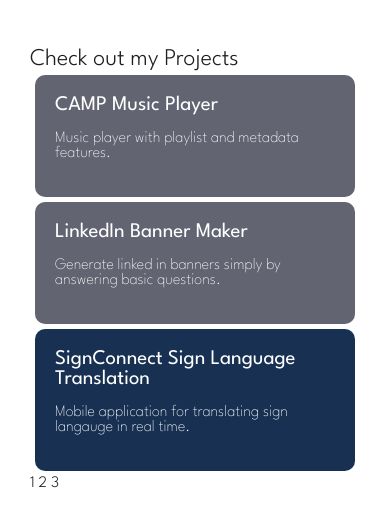
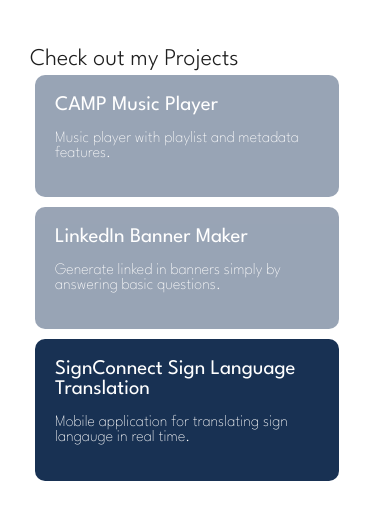
Before and after one commit to Safayy/portfolio, a React (Vite) app: page / in a window 390 px wide. Shown: the part 539-1054 px from the top of the page. Built offline with nearby package versions, Linux system fonts and the light colour scheme; grey boxes are pictures that could not be loaded.

Commit message:
Fix mobile preview

```diff
--- a/src/components/Preview.jsx
+++ b/src/components/Preview.jsx
@@ -34,20 +34,18 @@
         <>
         <div className='padding-30'>
             <h2>Check out my Projects</h2>
+            <div className="card-previews">
                 {preview_projects.map((project) =>
                     <div key={project.key} className={'card-preview ' + (project.key == index ? 'active_preview' : '') }>
                         <h3>{project.name}</h3>
                         <p>{project.short_description}</p>
-                    {/* <button className='button'>See More Details</button> */}
                     </div>
                 )}
-            <div className='slideshow_nav'>
-                1 2 3
             </div>
         </div>
         <div className='accent'>
             <video poster='image' key={index} preload='true' autoPlay muted> {/* Preview videos should be of dimension 795 x 1080 */}
-                <source src={'/'+preview_projects[index].video} type="video/mp4"/>
+                <source src={'/'+preview_projects[index].preview_video} type="video/mp4"/>
                 {/* <source src={'/linkedinbannermaker.mp4'} type="video/mp4"/> */}
                 {/* <source src="where the video is" type="video/mp4" />
                 <source src="where the video is" type="video/oog" /> */}
--- a/src/styles/Preview.css
+++ b/src/styles/Preview.css
@@ -11,28 +11,18 @@
     top: 0;
     overflow: hidden;
 }
-@media only screen and (max-width: 900px) {
-    .accent {
-        opacity: 0.3;
-    }
-}
-@media only screen and (max-width: 600px) {
-    .accent {
-        position: relative;
-        width: 90%;
-        height: 100%;
-        border-radius: 10%;
-        margin: 0 auto;
-        margin-bottom: 10px;
-        opacity: 1;
-    }
+.card-previews {
+    display: flex;
+    overflow-y: auto;
 }
 .card-preview {
-    background-color: #626472;
+    background-color: #556884;
     border-radius: 10px;
     width: fit-content;
     padding: 20px;
     margin: 5px;
+    overflow: hidden;
+    opacity: 0.6;
 }
 .card-preview h3, .card-preview p {
     color: white;
@@ -46,4 +36,27 @@
 }
 .active_preview {
     background-color: var(--blue);
+    opacity: 1;
 }
+@media only screen and (max-width: 600px) {
+    .accent {
+        position: relative;
+        width: 90%;
+        height: 100%;
+        border-radius: 10%;
+        margin: 0 auto;
+        margin-bottom: 10px;
+        opacity: 1;
+    }
+    .card-previews {
+        flex-direction: column;
+    }
+    .card-preview {
+        width: 80%;
+    }
+}
+@media only screen and (max-width: 900px) {
+    .accent {
+        opacity: 0.3;
+    }
+}
```
Lines whose indentation alone changed are shown as unchanged.
